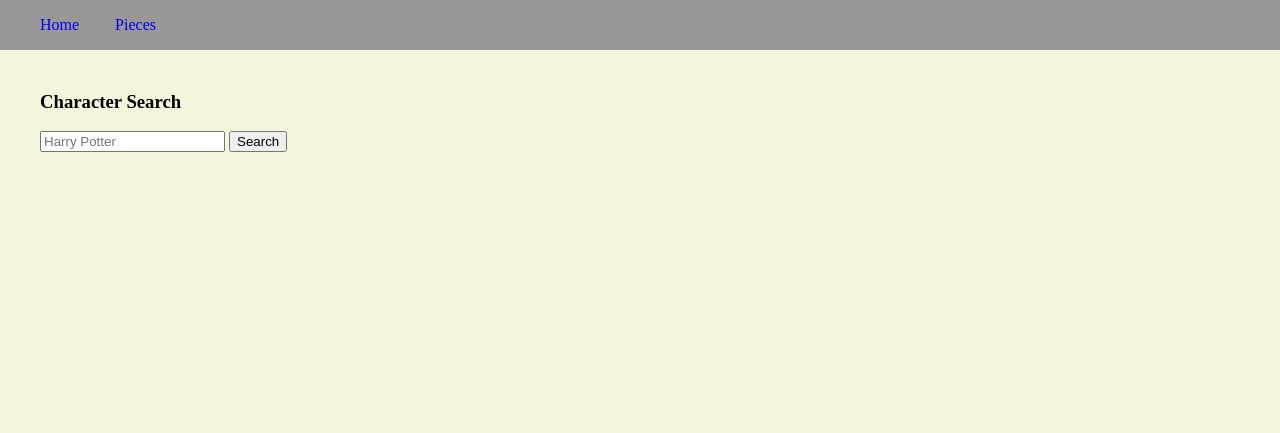
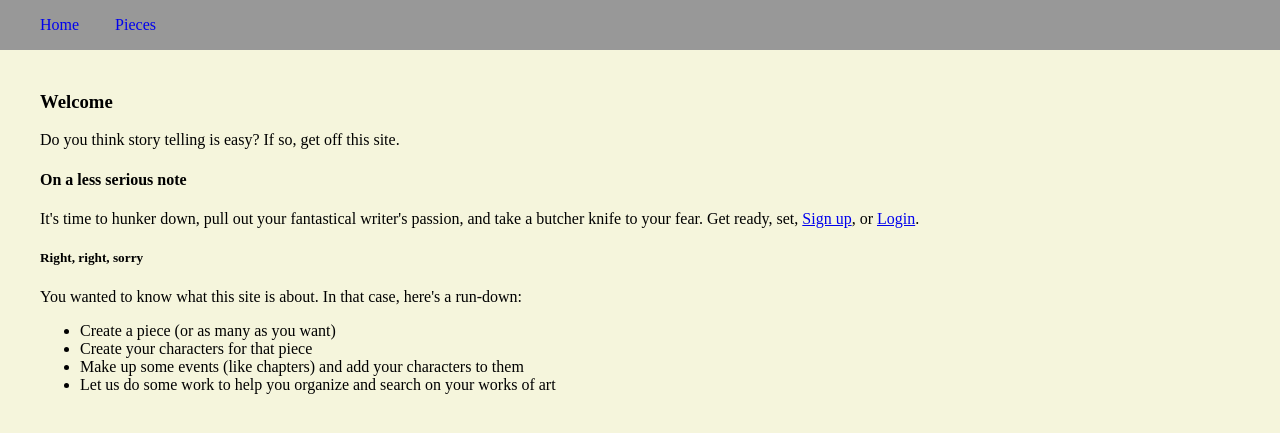
Before and after one commit to jheld/plannedfiction, a Django app: page / in a window 1280 px wide. Shown: the top 433 px of the page. Run offline with Django 3.2, Linux system fonts and the light colour scheme; parts of the project's set-up code (start-up, migrations or seed data) failed here and were passed over.

Commit message:
splash homepage with login & sign up links.

```diff
--- a/fictionProject/fictionProject/templates/index.html
+++ b/fictionProject/fictionProject/templates/index.html
@@ -4,6 +4,7 @@
 <script type="text/javascript" src="{{ STATIC_URL }}js/script.js"></script>
 {% endblock %}
 {% block content %}
+{% if user.is_authenticated %}
 <div id="character_search">
   <h3>
     Character Search
@@ -18,4 +19,26 @@
     </ul>
   </div>
 </div>
+{% else %}
+<h3>Welcome</h3>
+<p>Do you think story telling is easy? If so, get off this site.</p>
+<h4>On a less serious note</h4>
+<p>It's time to hunker down, pull out your fantastical writer's passion, and take a butcher knife to your fear. Get ready, set, <a href="accounts/register">Sign up</a>, or <a href="{% url my_login %}">Login</a>.</p>
+<h5>Right, right, sorry</h5>
+<p>You wanted to know what this site is about. In that case, here's a run-down:</p>
+<ul>
+  <li>
+    Create a piece (or as many as you want)
+  </li>
+  <li>
+    Create your characters for that piece
+  </li>
+  <li>
+    Make up some events (like chapters) and add your characters to them
+  </li>
+  <li>
+    Let us do some work to help you organize and search on your works of art
+  </li>
+</ul>
+{% endif %}
 {% endblock %}
```
